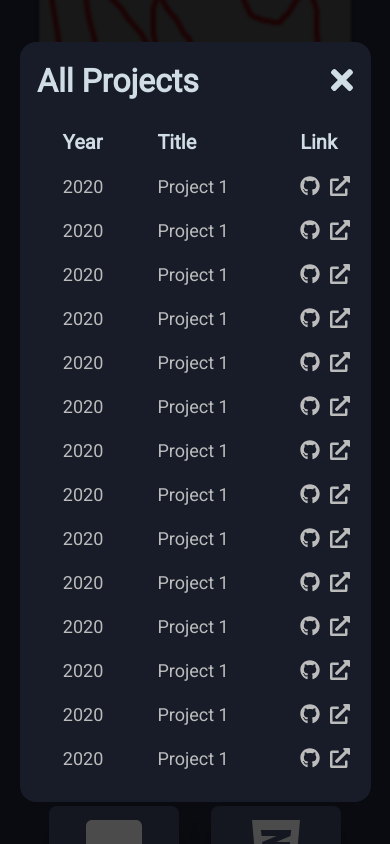
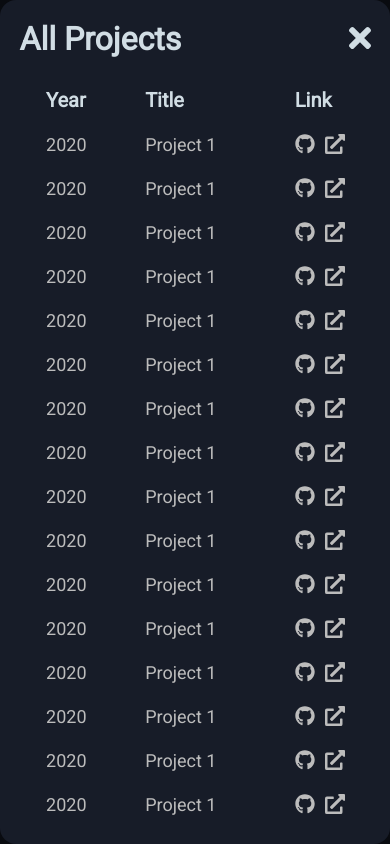
Before and after one commit to sjaga003/react-portfolio, a Gatsby site: page / in a window 390 px wide. Both pictures are taken after a click on the button "View All Projects". Shown: the part 3077-3921 px from the top of the page. Built offline with nearby package versions, Linux system fonts and the light colour scheme; Gatsby itself is replaced by a stand-in of ours.

Commit message:
Update mobile styling for matrix

```diff
--- a/src/components/ProjectMatrix.js
+++ b/src/components/ProjectMatrix.js
@@ -2,7 +2,7 @@ import { faTimes } from '@fortawesome/free-solid-svg-icons';
 import { FontAwesomeIcon } from '@fortawesome/react-fontawesome';
 import { motion } from 'framer-motion';
 import React from 'react';
-import styled from 'styled-components';
+import styled, { css } from 'styled-components';
 
 import MatrixRow from './MatrixRow';
 
@@ -263,6 +263,7 @@ const ProjectMatrix = ({ isModalOpen, setIsModalOpen, isMobile }) => {
           inital="hidden"
           variants={modalFadeIn}
           animate={isModalOpen ? 'show' : 'hidden'}
+          isMobile={isMobile}
         >
           <Content>
             <MatrixHeading>
@@ -345,6 +346,14 @@ const Modal = styled(motion.div)`
   display: flex;
   align-items: flex-start;
   justify-content: center;
+  ${({ isMobile }) =>
+    isMobile &&
+    css`
+      width: 100vw;
+      height: 100vh;
+      top: 0;
+      left: 0;
+    `}
 `;
 
 const Exit = styled.span`
@@ -373,6 +382,7 @@ const TableBody = styled(motion.tbody)``;
 const TableContainer = styled.div`
   height: 88%;
   overflow-y: scroll;
+  padding-right: 20px;
 
   &::-webkit-scrollbar {
     width: 0.5rem;
```
